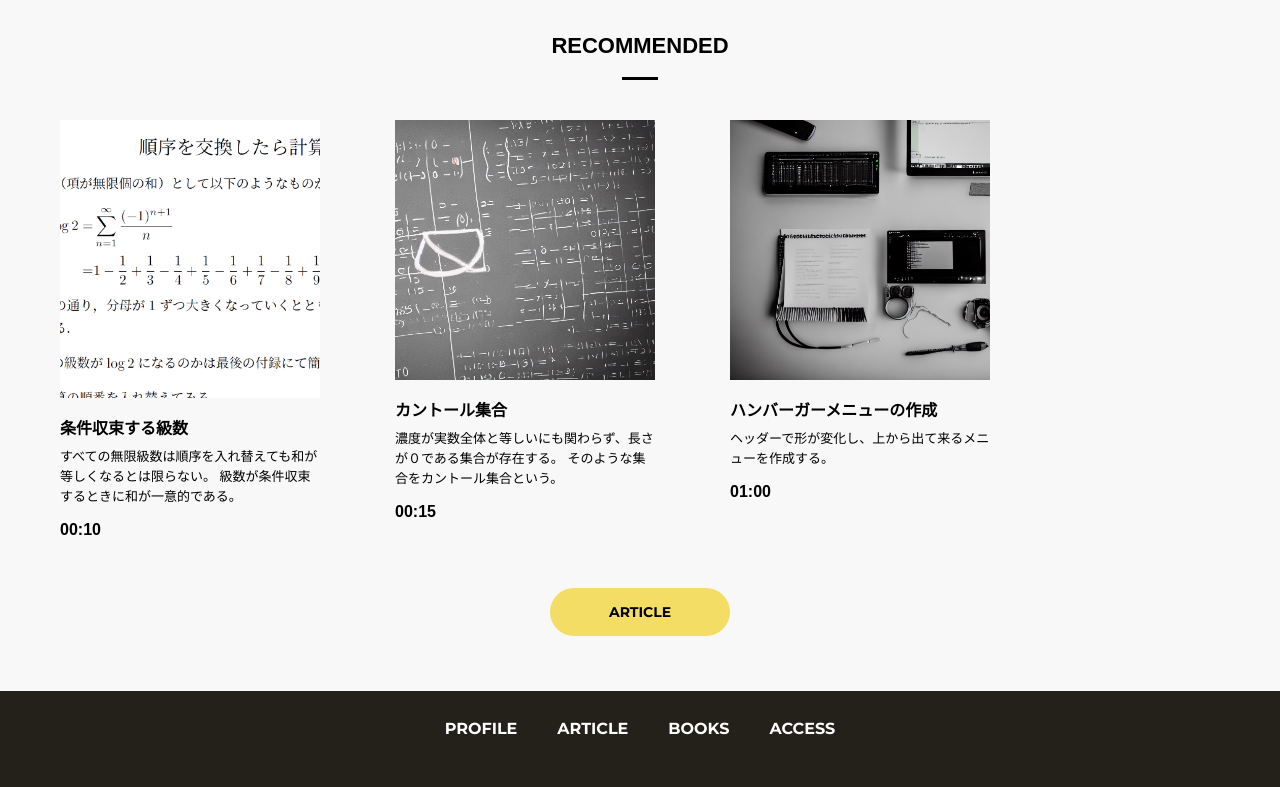
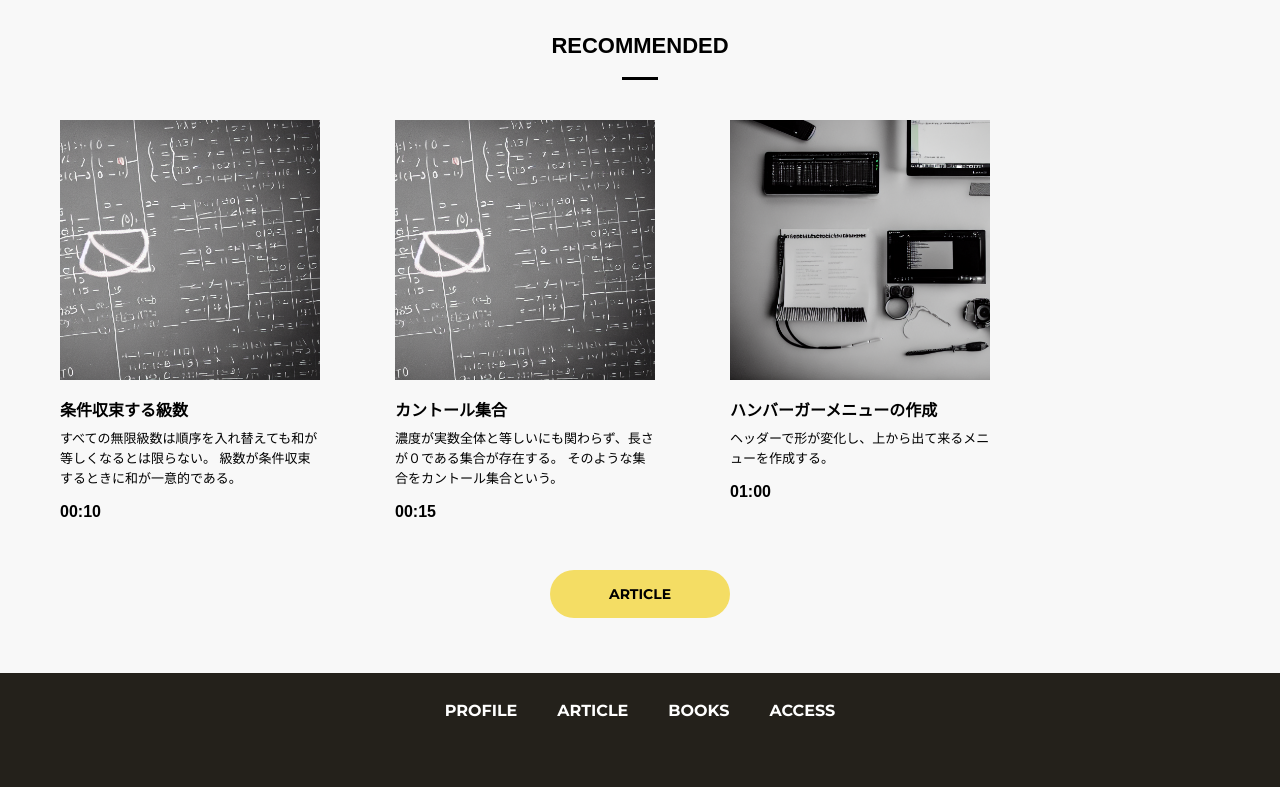
Before and after one commit to kojiwadaofhokkaido/website00, a plain HTML site: page index.html in a window 1280 px wide. Shown: the part 1540-2327 px from the top of the page. Drawn offline with nearby package versions, Linux system fonts and the light colour scheme; some packages are replaced by stand-ins of ours.

Commit message:
4th edition

```diff
--- a/index.html
+++ b/index.html
@@ -98,7 +98,7 @@
                 <ul class="item-list">
                   <li>
                     <a href="./article-detail/article-detail01.html">
-                      <img src="./images/index/img-item01.png" alt="条件収束する級数">
+                      <img src="./images/index/img-item03.png" alt="条件収束する級数">
                       <dl>
                           <dt>条件収束する級数</dt>
                           <dd>すべての無限級数は順序を入れ替えても和が等しくなるとは限らない。
```
